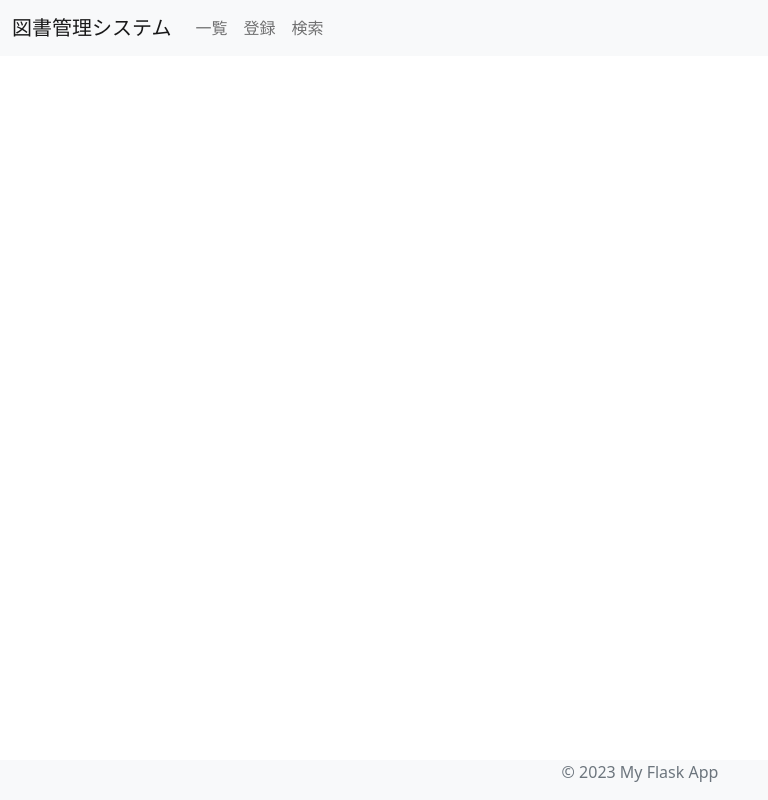
After one commit to moppechan/bookmanagement, a Flask app: template templates/layout.html in a window 1280 px wide. The commit adds this page. Shown: the whole page, without its empty margins (0-768 px from the left). Run offline with Flask 3, Linux system fonts and the light colour scheme; the template is opened without the code that fills it, so the values that code supplies are empty.

Commit message:
layout,blueprintの追加

```diff
--- a/app.py
+++ b/app.py
@@ -1,8 +1,13 @@
 from flask import Flask, render_template, request, redirect, url_for, session
 import db, string, random
+from book import book_bp
 
 app = Flask(__name__)
 app.secret_key = ''.join(random.choices(string.ascii_letters, k=256))
+
+# BluePrint登録
+app.register_blueprint(book_bp)
+
 
 @app.route('/', methods=['GET'])
 def index():
--- /dev/null
+++ b/templates/layout.html
@@ -0,0 +1,37 @@
+<!DOCTYPE html>
+<html lang="ja">
+<head>
+  <link href="https://cdn.jsdelivr.net/npm/bootstrap@5.0.2/dist/css/bootstrap.min.css" rel="stylesheet" integrity="sha384-EVSTQN3/azprG1Anm3QDgpJLIm9Nao0Yz1ztcQTwFspd3yD65VohhpuuCOmLASjC" crossorigin="anonymous">
+  <link rel="stylesheet" href="{{url_for('static', filename='/css/style.css')}}">
+  {% block css %}
+  <!-- CSS埋め込み -->
+  {% endblock %}
+  <title>レイアウトサンプル</title>
+</head>
+<body>
+  <header>
+    <nav class="navbar navbar-expand-lg navbar-light bg-light">
+      <div class="container-fluid">
+        <a class="navbar-brand" href="{{url_for('top')}}">図書管理システム</a>
+        <div class="collapse navbar-collapse" id="navbarNavAltMarkup">
+          <div class="navbar-nav">
+            <a class="nav-link" href="{{url_for('book.list')}}">一覧</a>
+            <a class="nav-link" href="{{url_for('book.bookregi')}}">登録</a>
+            <a class="nav-link" href="{{url_for('book.search')}}">検索</a>
+          </div>
+        </div>
+      </div>
+    </nav>
+  </header>
+
+  {% block content %}
+  <!-- ここにメインコンテンツを埋め込む -->
+  {% endblock %}
+
+  <footer class="footer bg-light fixed-bottom">
+    <div class="container">
+      <p class="text-muted text-center"> © 2023 My Flask App</p>
+    </div>
+  </footer>
+</body>
+</html>
```
Also changed, not shown: book.py (+8 -9 lines), bookdb.py (+13 -2 lines), templates/top.html (+4 -10 lines).
